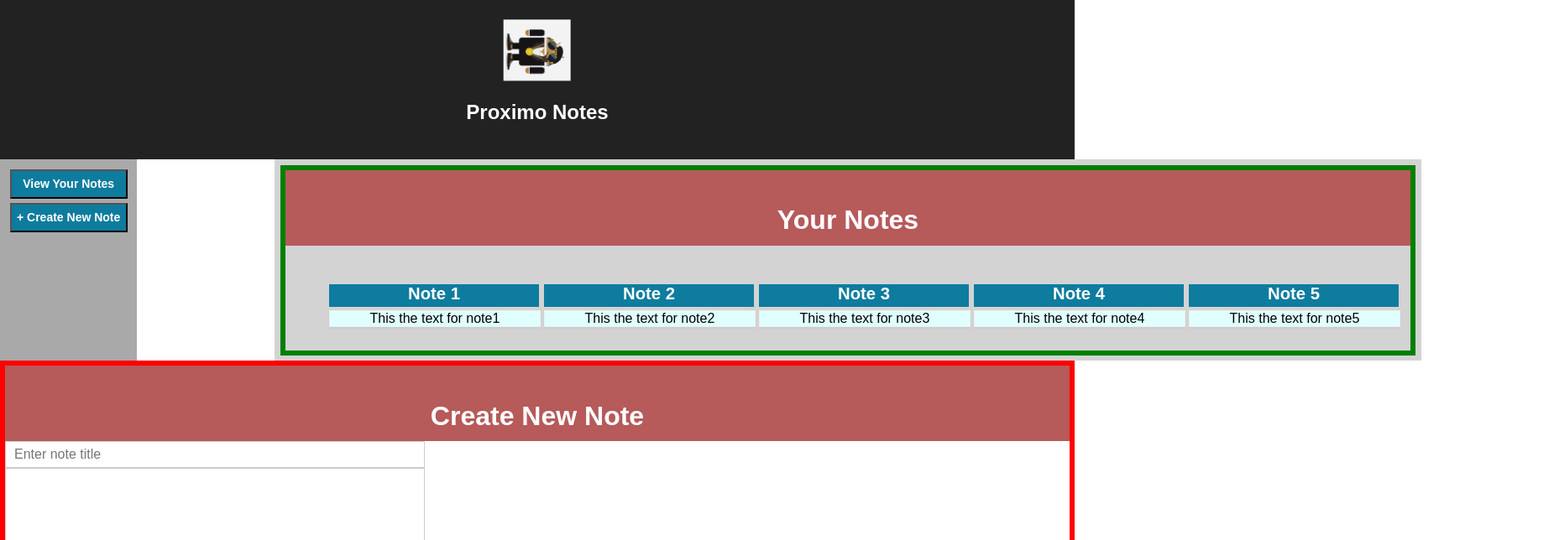
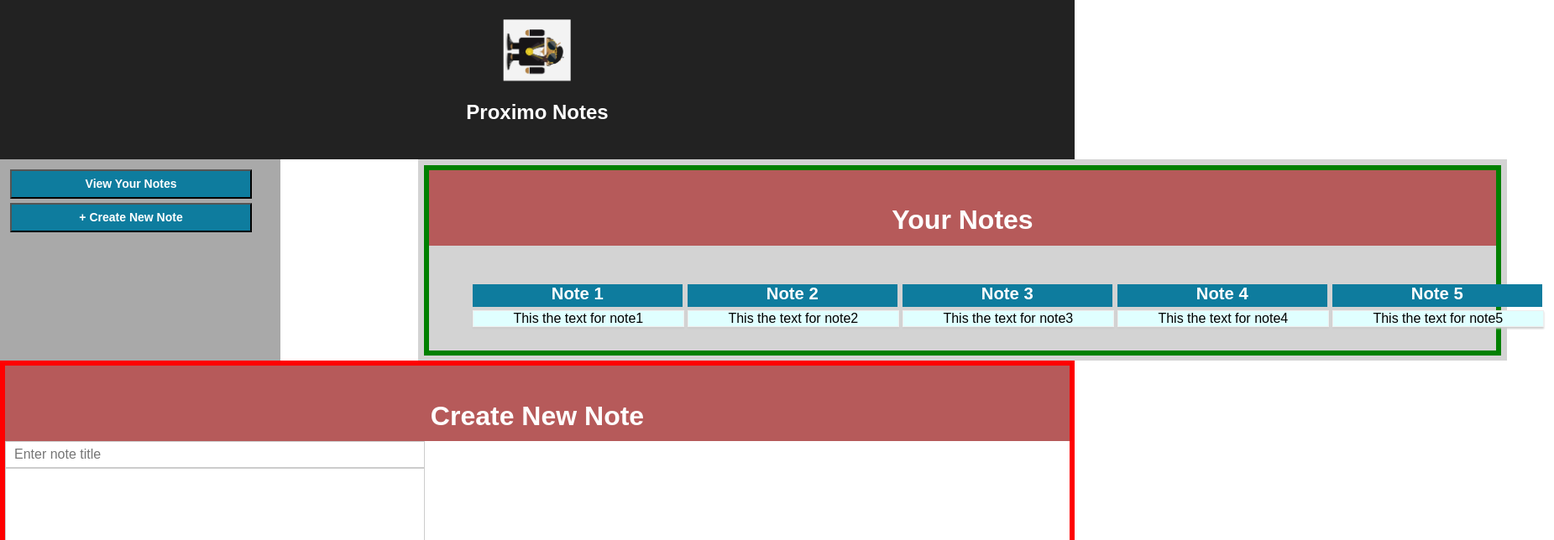
Before and after one commit to d2rd/d2rdNotes, a React (Create React App) app in the folder notes/: page / in a window 1280 px wide. Shown: the top 644 px of the page at 84% size, 1851 px wide, since content can reach past the window. Built offline with nearby package versions, Linux system fonts and the light colour scheme.

Commit message:
Adjustments to layout percentages

```diff
--- a/notes/src/App.css
+++ b/notes/src/App.css
@@ -71,9 +71,9 @@ body {
 }
 
 .Nav-panel {
-  width: 15%;
-  min-width: 150px;
-  max-width: 150px;
+  width: 20%;
+  min-width: 20%;
+  /* max-width: 150px; */
   padding: 5pt;
   background-color: darkgrey;
 
@@ -85,8 +85,8 @@ body {
 
 .Notes-panel {
   /* FFC */
-  min-width: 1100px;
-  max-width: 85%;
+  /* min-width: 85%; */
+  max-width: 80%;
   padding: 5pt;
   margin-left: 164px;
   /* TURN OFF BEFORE BUILD */
@@ -211,7 +211,8 @@ body {
   align-items: center;
 
   padding: 2px;
-  width: 140px;
+  /* width: 140px; */
+  width: 90%;
   height: 35px;
   margin: 5px;
   /*margin-top: 5px;
```
